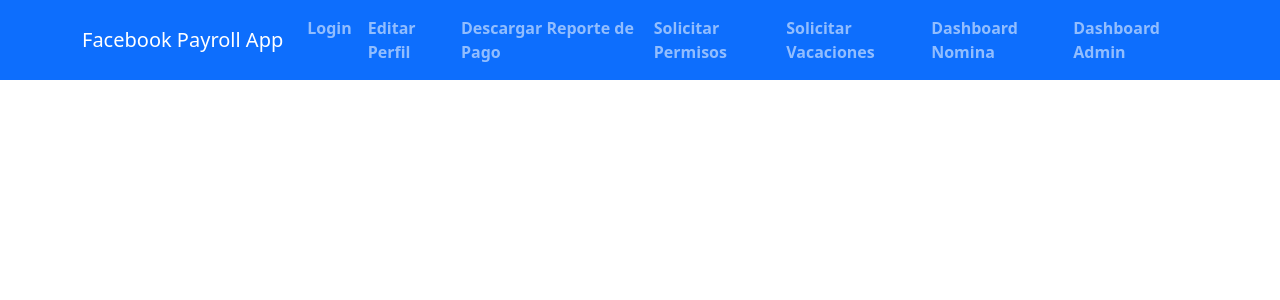
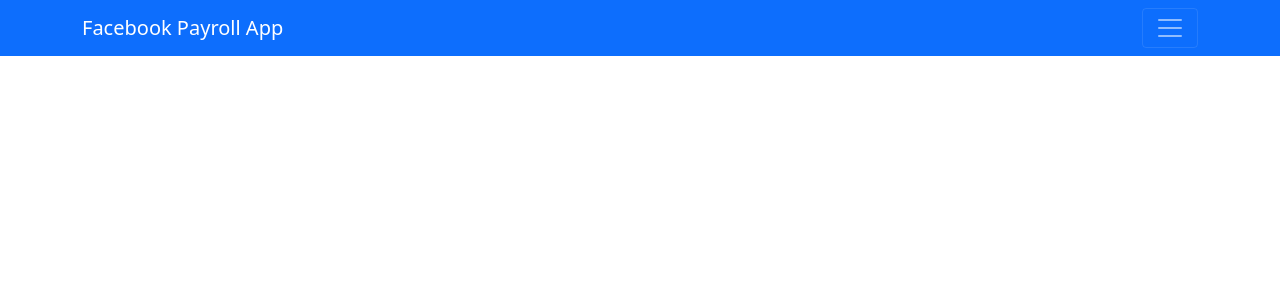
Before and after one commit to MistionTIC-G18-E8/employee-app, a React (Create React App) app in the folder frontend/: page / in a window 1280 px wide. Shown: the top 300 px of the page. Built offline with nearby package versions, Linux system fonts and the light colour scheme.

Commit message:
Update NavBar.jsx

```diff
--- a/frontend/src/components/NavBar.jsx
+++ b/frontend/src/components/NavBar.jsx
@@ -4,7 +4,7 @@ import { LinkContainer } from "react-router-bootstrap";
 export default function NavBar() {
   return (
     <>
-      <Navbar collapseOnSelect expand="lg" bg="primary" variant="dark">
+      <Navbar collapseOnSelect expand="true" bg="primary" variant="dark">
         <Container>
           <LinkContainer to="/">
             <Navbar.Brand>Facebook Payroll App</Navbar.Brand>
@@ -12,6 +12,8 @@ export default function NavBar() {
           <Navbar.Toggle aria-controls="responsive-navbar-nav" />
           <Navbar.Collapse id="responsive-navbar-nav">
             <Nav className="ms-auto fw-bold">
+
+
               <LinkContainer to="/login">
                 <Nav.Link>Login</Nav.Link>
               </LinkContainer>
```
